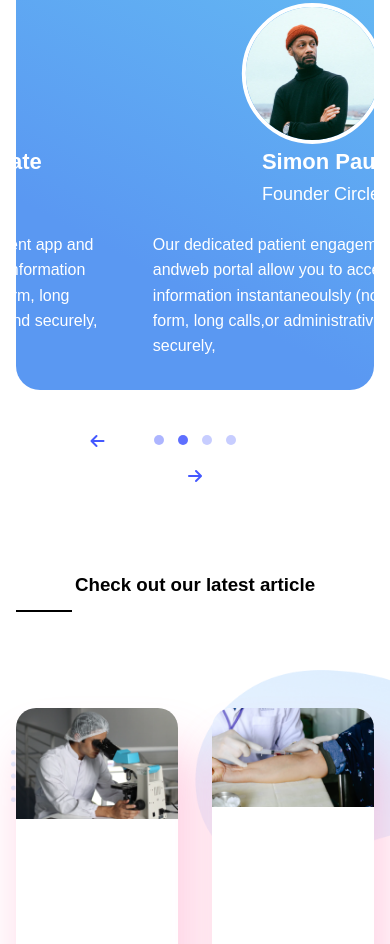
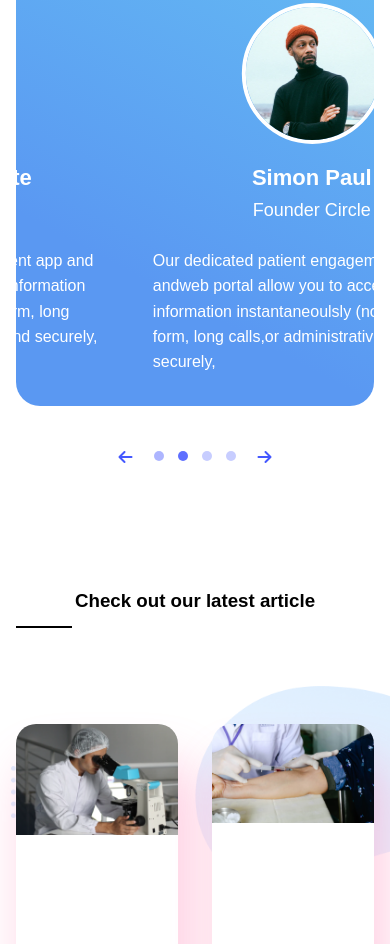
Before and after one commit to Developerfiyin/Hospital-webpage, a plain HTML site: page index.html in a window 390 px wide. Shown: the part 5302-6246 px from the top of the page. Drawn offline with nearby package versions, Linux system fonts and the light colour scheme.

Commit message:
updated last commit

```diff
--- a/style.css
+++ b/style.css
@@ -767,9 +767,17 @@ button {
     padding-right: 20px;
     padding-left: 20px;
   }
-
   .feedback-list .feedback-item .item-left {
     flex-direction: column;
+  }
+
+  .feedback-list .feedback-item .item-left .item-info {
+    margin-left: 0;
+    text-align: center;
+    margin-top: 16px;
+  }
+  .feedback-list .owl-nav .owl-prev {
+    margin-right: 120px;
   }
 }
 .container {
@@ -786,7 +794,6 @@ button {
   font-weight: 300;
   font-style: normal;
 }
-
 .text-blue {
   color: var(--clr-blue);
 }
```
